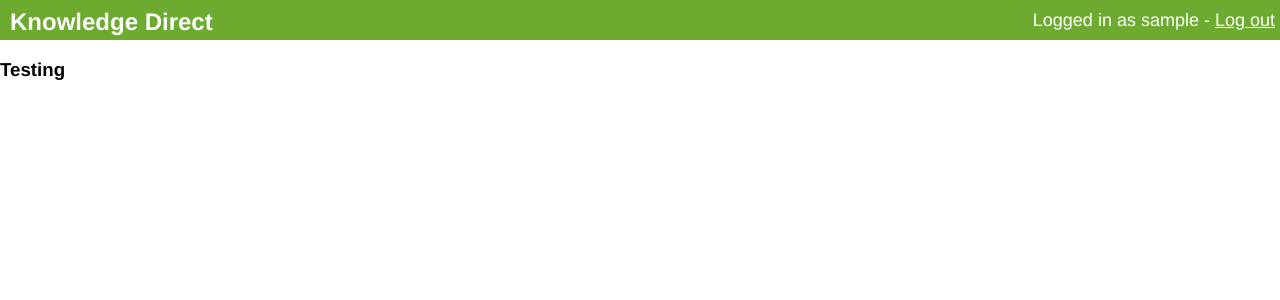
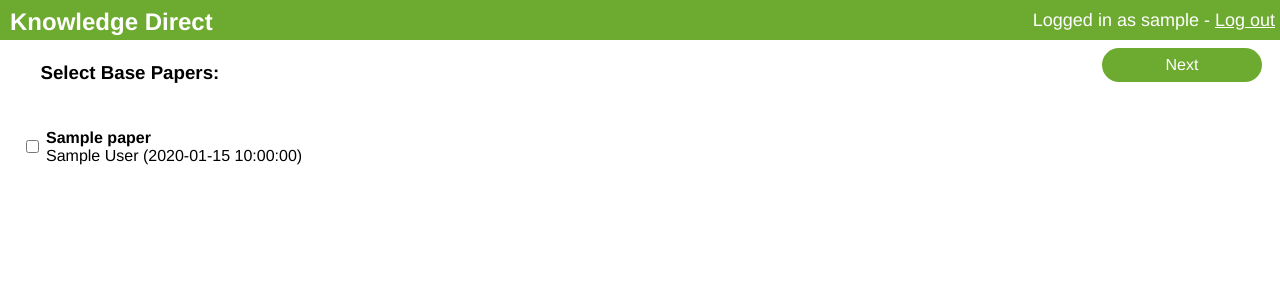
Before and after one commit to knowledge-direct/knowledge-direct, a Flask app: template back_end/templates/logged_in.html in a window 1280 px wide. Shown: the top 300 px of the page. Run offline with Flask 2, Linux system fonts and the light colour scheme; the template is opened without the code that fills it: most values are stand-ins (such as "Sample title", 1, 10 or a date in 2020).

Commit message:
Added UI for searching

```diff
--- a/back_end/db/database.py
+++ b/back_end/db/database.py
@@ -67,7 +67,7 @@ class Database:
                 SELECT * FROM papers LIMIT ?, ?;
                 """, (page_size*page, page_size))
         results = self.curs.fetchall()
-        return [{paper_id: res[0], title: res[1], author: res[2], date: res[3], key_words: res[4]} for res in results]
+        return [{'paper_id': res[0], 'title': res[1], 'author': res[2], 'date': res[3], 'key_words': res[4]} for res in results]
 
 
     def list_papers_read(self, user, page_size=None, page=0):
--- a/back_end/server.py
+++ b/back_end/server.py
@@ -5,10 +5,14 @@ import os
 import json
 import sqlite3
 import requests
+from db import database
 
 app = flask.Flask(__name__, static_url_path='/static')
 
 conn = sqlite3.connect('db/database.db')
+
+d = database.Database('db/database.db')
+
 
 # Method for checking if a user exists, if not then creating a new record
 # followed by returning the user's ID
@@ -65,9 +69,23 @@ def index():
     if user_name == '':
         user_name = None
     if user_logged_in(flask.session):
-        return flask.render_template('logged_in.html', user_name=user_name)
+        papers = d.list_papers()
+        return flask.render_template('logged_in.html', user_name=user_name, papers=papers)
     else:
         return flask.render_template('main.html', user_name=user_name)
+
+@app.route('/search', methods=['POST'])
+def search():
+    target = None
+    start_papers = []
+    for item in flask.request.form.items():
+        if item[0] == 'target':
+            target = item[1]
+        else:
+            if item[1] == 'on':
+                start_papers += [item[0]]
+    search_data = { 'target': target, 'start_papers': start_papers }
+    return flask.jsonify(search_data)
 
 
 @app.route('/logged_in')
--- a/back_end/static/css/style.css
+++ b/back_end/static/css/style.css
@@ -45,6 +45,65 @@ header a {
   top: 10px;
 }
 
+h3 {
+  margin-left: 2em;
+  margin-right: 2em;
+}
+
 .hide {
   display: none !important;
 }
+
+.scroll {
+  height: 80%;
+  overflow-y: scroll;
+}
+
+.paper-list, .target-list {
+  list-style: none;
+  padding: 1em;
+}
+
+.paper-list label, .target-list label {
+  display: block;
+  padding-top: 0.5em;
+  padding-bottom: 0.5em;
+  cursor: pointer;
+}
+
+.paper-list label:hover, .target-list label:hover {
+  background-color: #eee;
+}
+
+.submit-area {
+  vertical-align: top;
+}
+
+input[type=submit], button {
+  background-color: #6DAA30;
+  padding: 0.5em 1em;
+  min-width: 10em;
+  margin: 0.5em 0.5em;
+  display: inline-block;
+  text-align: center;
+  appearance: none;
+  border: 0;
+  border-radius: 100em;
+  font-size: 1rem;
+  color: white;
+  cursor: pointer;
+}
+
+input[type=submit]:hover, button:hover {
+  background-color: #4C8018;
+}
+
+section.target, section.target-button {
+  display: none;
+}
+
+section.target-button, section.base-button {
+  position: fixed;
+  top: 40px;
+  right: 10px;
+}
--- a/back_end/static/js/main.js
+++ b/back_end/static/js/main.js
@@ -1,7 +1,22 @@
 (function($) {
 
   $(document).ready(function() {
-
+    $('.next').on('click', function(e) {
+      e.preventDefault();
+      $('section.target').show();
+      $('section.target-button').show();
+      $('section.base').hide();
+      $('section.base-button').hide();
+      $('body').scrollTop(0);
+    });
+    $('.back').on('click', function(e) {
+      e.preventDefault();
+      $('section.target').hide();
+      $('section.target-button').hide();
+      $('section.base').show();
+      $('section.base-button').show();
+      $('body').scrollTop(0);
+    });
   });
 
 })(jQuery);
--- a/back_end/templates/logged_in.html
+++ b/back_end/templates/logged_in.html
@@ -1,4 +1,36 @@
 {% extends "main.html" %}
 {% block content %}
-  <h3>Testing</h3>
+<form action="/search" method="post">
+  <table>
+    <tr>
+      <td class="scroll">
+        <section class="base">
+          <h3>Select Base Papers:</h3>
+          <ul class="paper-list">
+            {% for paper in papers %}
+              <li><label><table><tr><td><input type="checkbox" name="{{ paper['paper_id'] }}"/></td><td><b>{{ paper['title'] }}</b><br>{{ paper['author'] }} ({{ paper['date'] }})</td></tr></table></label></li>
+            {% endfor %}
+          </ul>
+        </section>
+        <section class="target">
+          <h3>Select Target Papers:</h3>
+          <ul class="target-list">
+            {% for paper in papers %}
+              <li><label><table><tr><td><input type="radio" name="target" value="{{ paper['paper_id'] }}"/></td><td><b>{{ paper['title'] }}</b><br>{{ paper['author'] }} ({{ paper['date'] }})</td></tr></table></label></li>
+            {% endfor %}
+          </ul>
+        </section>
+      </td>
+      <td class="submit-area">
+        <section class="base-button">
+          <button class="next">Next</button>
+        </section>
+        <section class="target-button">
+          <button class="back">Back</button>
+          <input type="submit" value="Search"/>
+        </section>
+      </td>
+    </tr>
+  </table>
+</form>
 {% endblock %}
```
